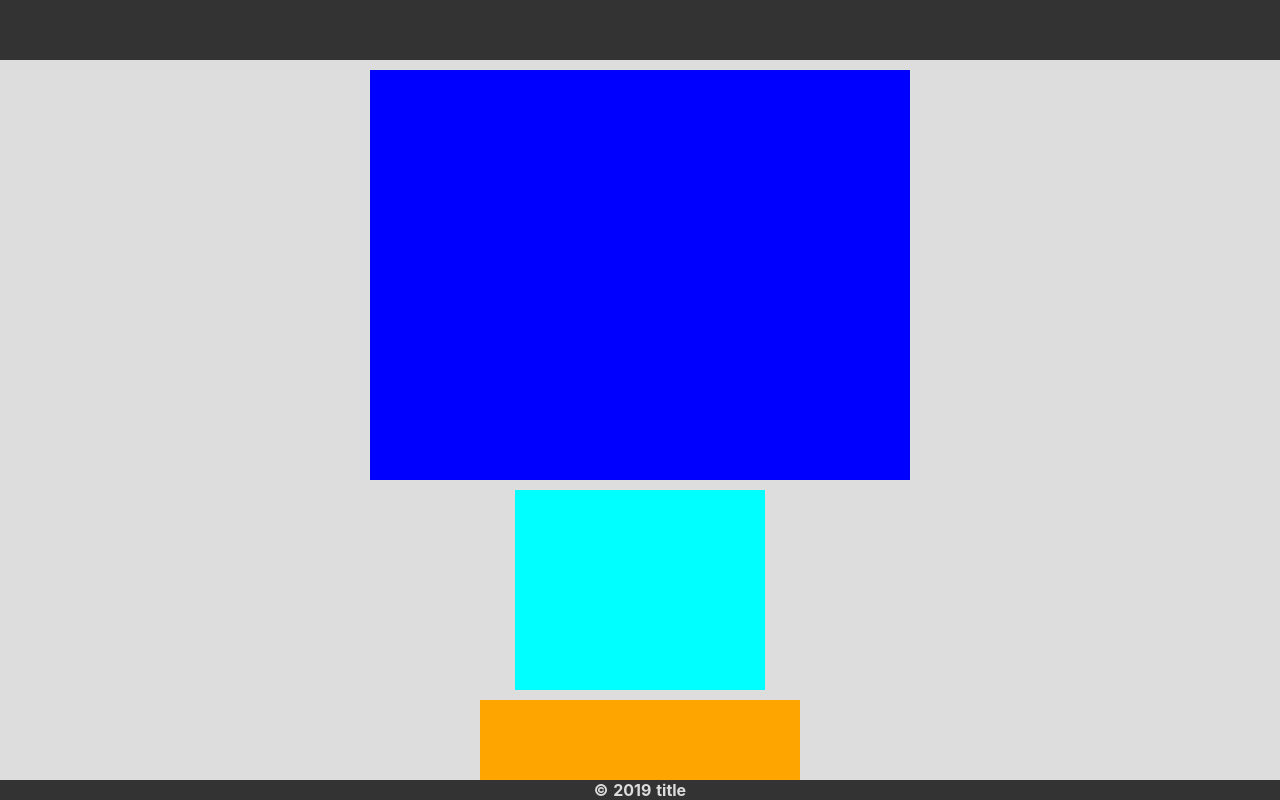
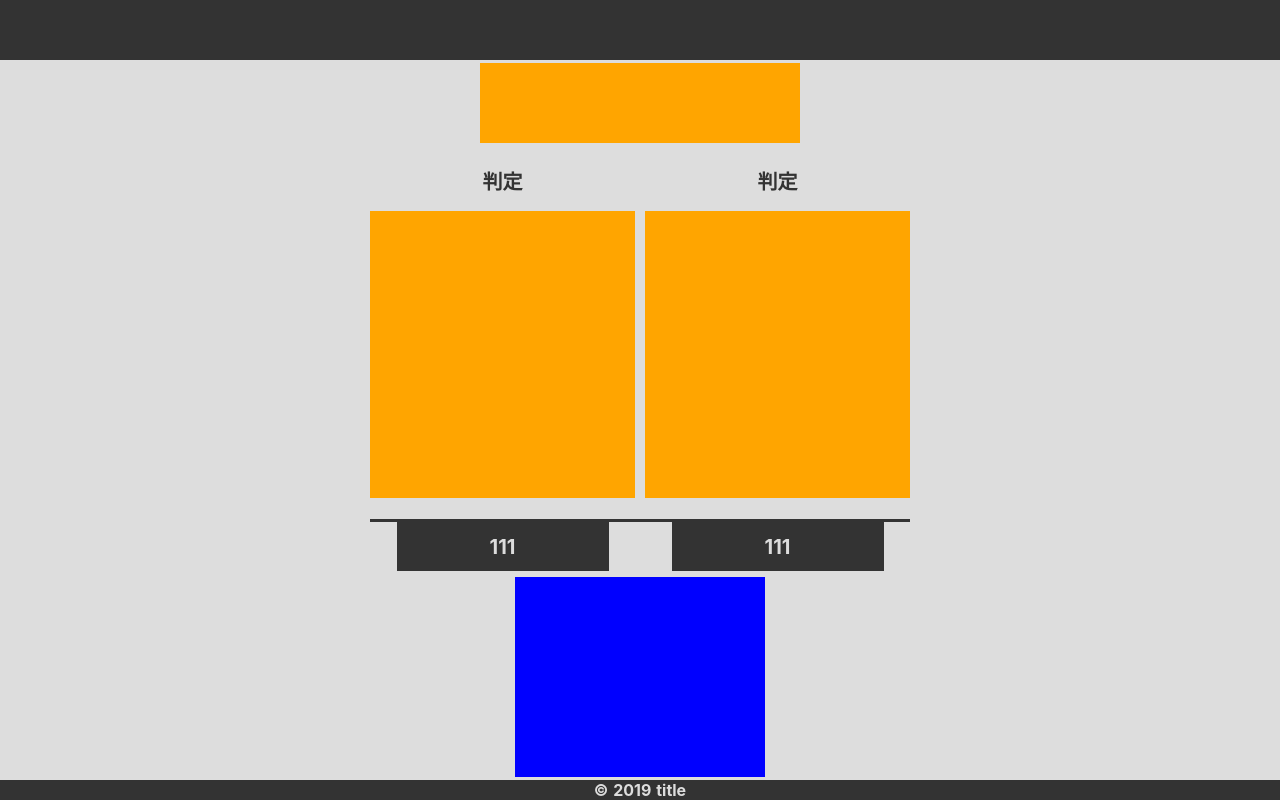
Before and after one commit to SiryCity/cheaper-1, a Nuxt app: page / in a window 1280 px wide. Built offline with nearby package versions, Linux system fonts and the light colour scheme.

Commit message:
コンポーネントの細分化続き

```diff
--- /dev/null
+++ b/components/IllustsArea.vue
@@ -0,0 +1,68 @@
+<template lang="pug">
+  div#illusts-area
+    div.illusts-area__results
+      p 判定
+    div.illusts-area__results
+      p 判定
+    div.illusts-area__quantity
+    div.illusts-area__quantity
+    div.hr
+    div.illusts-area__price
+      div.illusts-area__price__tag
+        p 111
+    div.illusts-area__price
+      div.illusts-area__price__tag
+        p 111
+</template>
+
+<style lang='stylus' scoped>
+#illusts-area
+  width var(--illusts-area-width)
+  max-width 100%
+  height var(--illusts-area-height)
+  display flex
+  flex-wrap wrap
+  justify-content space-between
+  align-content space-evenly
+
+  .illusts-area__results
+    width calc(50% - 5px)
+    height 15%
+    display flex
+    justify-content center
+    align-items center
+
+    p
+      font-weight bold
+      font-size 20px
+
+  .illusts-area__quantity
+    width calc(50% - 5px)
+    height 70%
+    background-color orange
+
+  .hr
+    width 100%
+    height 5%
+    margin 0
+    padding 0
+    border-bottom 3px solid #333
+
+  .illusts-area__price
+    width calc(50% - 5px)
+    height 15%
+    display flex
+    justify-content center
+
+    .illusts-area__price__tag
+      width 80%
+      height 80%
+      background-color #333
+      display flex
+      justify-content center
+      align-items center
+
+      p
+        color #ddd
+        font-size 20px
+</style>
--- /dev/null
+++ b/components/KeyboardArea.vue
@@ -0,0 +1,13 @@
+<template lang="pug">
+  div#keyboards-area
+</template>
+
+<style lang='stylus' scoped>
+#keyboards-area
+  width var(--keyboard-area-width)
+  max-width 100%
+  height var(--keyboard-area-height)
+  margin-top 10px
+  background-color blue
+
+</style>
--- a/pages/index.vue
+++ b/pages/index.vue
@@ -1,9 +1,20 @@
 <template lang='pug'>
   main#main
-    div#illusts-area
-    div#keyboard-area
     div.ad
+    illusts-area
+    keyboard-area
 </template>
+
+<script>
+import IllustsArea from '~/components/IllustsArea.vue'
+import KeyboardArea from '~/components/KeyboardArea.vue'
+export default {
+  components: {
+    IllustsArea,
+    KeyboardArea
+  }
+}
+</script>
 
 
 <style lang='stylus' scoped>
@@ -14,21 +25,8 @@
   height calc(var(--static100vh) - 80px)
   display flex
   flex-direction column
-  justify-content flex-end
+  justify-content space-around
   align-items center
-
-  #illusts-area
-    width var(--illusts-area-width)
-    max-width 100%
-    height var(--illusts-area-height)
-    margin-bottom 10px
-    background-color blue
-  #keyboard-area
-    width var(--keyboard-area-width)
-    max-width 100%
-    height var(--keyboard-area-height)
-    margin-bottom 10px
-    background-color cyan
 
 .ad
   width 320px
```
Also changed, not shown: assets/bottle.svg (added), 1 other file (tests, documents, lock files or other folders).
